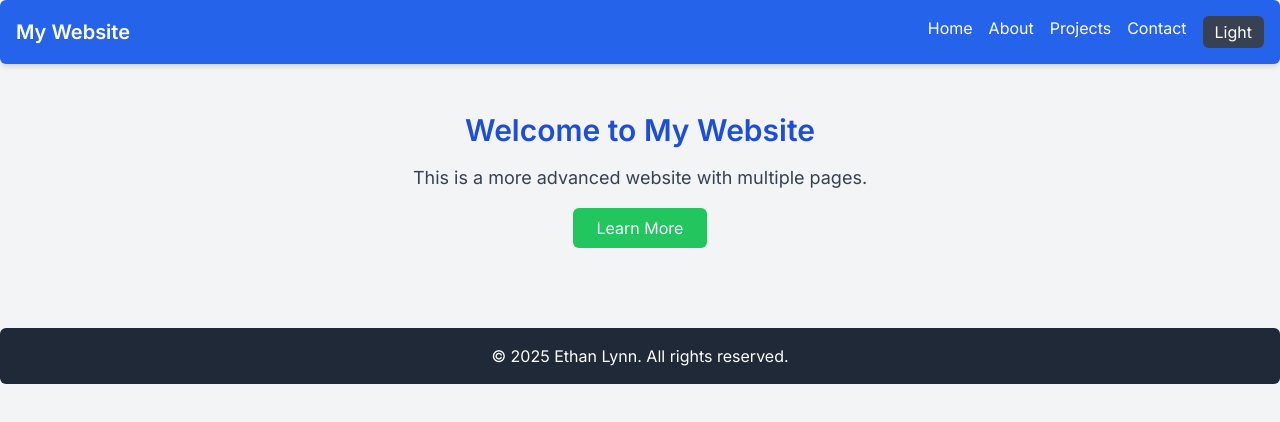
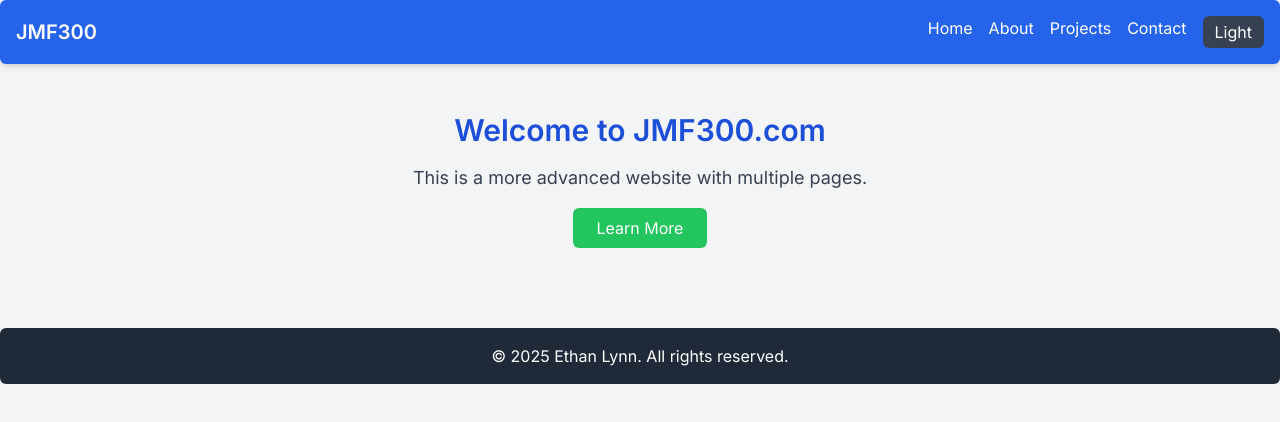
Before and after one commit to JMF300/JMF30000, a plain HTML site: page index.html in a window 1280 px wide. Drawn offline with nearby package versions, Linux system fonts and the light colour scheme.

Commit message:
Update index.html

```diff
--- a/index.html
+++ b/index.html
@@ -105,7 +105,7 @@
 </head>
 <body class="bg-gray-100">
     <header class="bg-blue-600 text-white py-4 flex justify-between items-center shadow-md sticky top-0 z-10 rounded-md dark-mode:bg-gray-700 dark-mode:shadow-md">
-        <div class="logo text-xl font-bold ml-4">My Website</div>
+        <div class="logo text-xl font-bold ml-4">JMF300</div>
         <nav class="mr-4">
             <ul class="flex space-x-4">
                 <li><a href="index.html" class="hover:text-blue-300 no-underline">Home</a></li>
@@ -123,7 +123,7 @@
 
     <main class="container mx-auto mt-8 p-4">
         <section id="home" class="mb-16 text-center">
-            <h2 class="text-3xl font-semibold text-blue-700 mb-4 dark-mode:text-blue-300 fade-in">Welcome to My Website</h2>
+            <h2 class="text-3xl font-semibold text-blue-700 mb-4 dark-mode:text-blue-300 fade-in">Welcome to JMF300.com</h2>
             <p class="text-gray-700 text-lg dark-mode:text-gray-300">This is a more advanced website with multiple pages.</p>
             <a href="about.html" class="inline-block mt-4 px-6 py-2 bg-green-500 text-white rounded-md hover:bg-green-700 no-underline">Learn More</a>
         </section>
```
